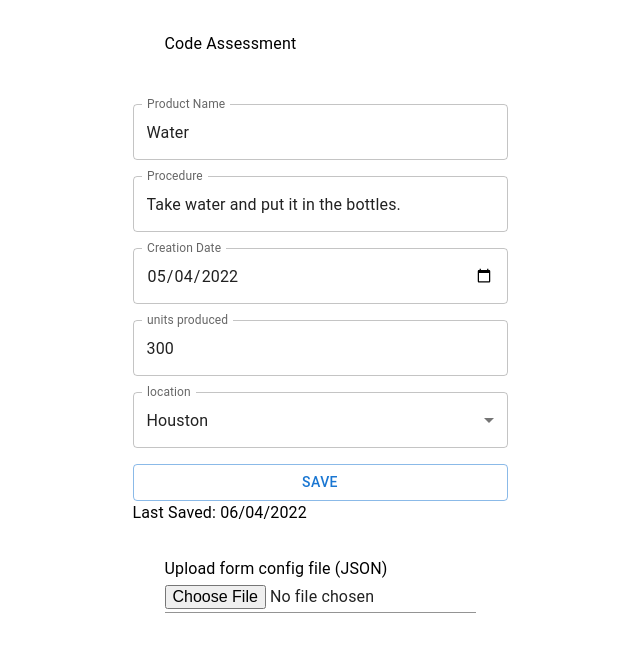
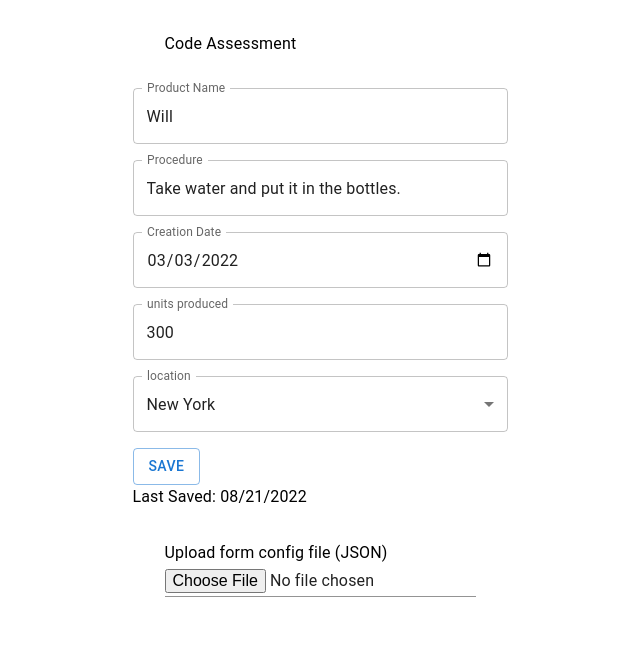
Before and after one commit to robergwillian/dynamicForms, a Next.js app: page / in a window 1280 px wide. Shown: the top 652 px of the page, without its empty margins (320-960 px from the left). Built offline with nearby package versions, Linux system fonts and the light colour scheme.

Commit message:
added react hook form

```diff
--- a/package.json
+++ b/package.json
@@ -15,7 +15,8 @@
     "date-fns": "^2.29.2",
     "next": "12.2.5",
     "react": "18.2.0",
-    "react-dom": "18.2.0"
+    "react-dom": "18.2.0",
+    "react-hook-form": "^7.34.2"
   },
   "devDependencies": {
     "eslint": "8.22.0",
--- a/src/components/form-builder/form-builder.component.js
+++ b/src/components/form-builder/form-builder.component.js
@@ -1,12 +1,12 @@
-import { useContext } from "react";
 import { Box, Button, MenuItem, Select, Typography } from "@mui/material";
-import Dropdown from "../form-elements/select/select.component";
-import TextField from "../form-elements/textfield/textfield.component";
+import Dropdown from "_components/form-elements/select/select.component";
+import TextField from "_components/form-elements/textfield/textfield.component";
 import { FIELD_TYPES, FIELD_TYPES_VARIANTS } from "./form-builder.constants";
 import PropTypes from "prop-types";
 import { styles } from "./form-builder.styles";
-import { FormContext } from "../../context/form-context";
 import { format } from "date-fns";
+import { FormProvider, useForm } from "react-hook-form";
+import { useDynamicForm } from "hooks/form.hooks";
 
 const fieldsElements = {
   [`${FIELD_TYPES.TEXT} ${FIELD_TYPES.NUMBER} ${FIELD_TYPES.DATE}`]: ({
@@ -18,52 +18,53 @@ const fieldsElements = {
   ),
 };
 
-const FormBuilder = ({ formName, fields, values }) => {
-  const { handleChange, handleSubmit } = useContext(FormContext);
-
+const FormBuilder = ({ formSchema, values }) => {
+  const { formName, fields } = formSchema;
+  const { handleSubmit } = useDynamicForm();
+  const formMethods = useForm();
   const getFieldValue = (id) => {
     const [fieldData] =
       values.data.filter((field) => field.fieldId === id) || [];
     if (fieldData) return String(fieldData.value);
   };
 
-  const renderFields = fields?.map((field) => {
+  const renderFields = fields.map((field) => {
     const fieldType = new RegExp(field.type);
     const getField = Object.keys(fieldsElements).filter((key) =>
       fieldType.test(key)
     );
+    formMethods.register(`fieldIds.${field.name}`, { value: field.id });
+
     return fieldsElements[getField]?.({
       field,
       key: field.id,
       type: field.type,
       name: field.name,
+      label: field.name,
       id: String(field.id),
-      value: getFieldValue(field.id),
-      onChange: (event) => handleChange(field.id, event),
+      defaultValue: getFieldValue(field.id),
     });
   });
 
   const lastSaveDate = format(new Date(values.dateSaved), "MM/dd/yyyy");
 
   return (
-    <>
+    <FormProvider control={formMethods.control}>
+      <form onSubmit={formMethods.handleSubmit(handleSubmit)}>
         <Typography sx={styles.formTitle}>{formName}</Typography>
         <Box sx={styles.elementsWrapper}>
-        {fields ? (
+          {fields.length > 0 ? (
             renderFields
           ) : (
             <Typography sx={styles.formTitle}>No field was found</Typography>
           )}
         </Box>
-      <Button
-        type="submit"
-        variant={FIELD_TYPES_VARIANTS.OUTLINED}
-        onClick={(event) => handleSubmit(event)}
-      >
+        <Button type="submit" variant={FIELD_TYPES_VARIANTS.OUTLINED}>
           Save
         </Button>
         <Typography>Last Saved: {lastSaveDate}</Typography>
-    </>
+      </form>
+    </FormProvider>
   );
 };
 
--- a/src/components/form-elements/select/select.component.js
+++ b/src/components/form-elements/select/select.component.js
@@ -1,19 +1,25 @@
 import { FormControl, InputLabel, MenuItem, Select } from "@mui/material";
-import { FIELD_TYPES_VARIANTS } from "../../form-builder/form-builder.constants";
+import { FIELD_TYPES_VARIANTS } from "_components/form-builder/form-builder.constants";
 import PropTypes from "prop-types";
+import { useController, useFormContext } from "react-hook-form";
 
-const Dropdown = ({ name, type, value, options, onChange }) => {
+const Dropdown = ({ name, label, type, options, defaultValue, ...props }) => {
+  const { control, register } = useFormContext();
+  const {
+    field: { ref, onChange, value },
+  } = useController({ register, control, name, defaultValue });
   return (
-    <FormControl>
-      <InputLabel id={`${name}-label`}>{name}</InputLabel>
+    <FormControl fullWidth>
+      <InputLabel id={`${name}-label`}>{label}</InputLabel>
       <Select
+        value={value}
+        onChange={onChange}
+        ref={ref}
         labelId={`${name}-label`}
-        name={name}
-        label={name}
+        label={label}
         type={type}
-        value={value ? value : ""}
         variant={FIELD_TYPES_VARIANTS.OUTLINED}
-        onChange={onChange}
+        {...props}
       >
         {options.map((option) => (
           <MenuItem key={option.name} value={option.value}>
--- a/src/components/form-elements/textfield/textfield.component.js
+++ b/src/components/form-elements/textfield/textfield.component.js
@@ -1,23 +1,33 @@
 import MuiTextField from "@mui/material/TextField";
-import { formatDate } from "../../../utils/date.util";
-import { FIELD_TYPES } from "../../form-builder/form-builder.constants";
+import { formatDate } from "_utils/date.util";
+import { FIELD_TYPES } from "_components/form-builder/form-builder.constants";
 import PropTypes from "prop-types";
+import { useController, useFormContext } from "react-hook-form";
 
-const TextField = ({ id, name, type, value, onChange }) => {
+const TextField = ({ id, label, name, type, defaultValue, ...props }) => {
   const isDateField = type === FIELD_TYPES.DATE;
-
-  if (isDateField) {
-    var date = formatDate(value);
-  }
+  const { control, register } = useFormContext();
+  const {
+    field: { ref, onChange, value },
+  } = useController({
+    register,
+    control,
+    name,
+    defaultValue: isDateField ? formatDate(defaultValue) : defaultValue,
+  });
 
   return (
     <MuiTextField
+      fullWidth
+      value={value}
+      ref={ref}
+      onChange={onChange}
       id={id}
       name={name}
-      label={name}
+      label={label}
       type={type}
-      defaultValue={isDateField ? date : value}
-      onChange={onChange}
+      {...(type === FIELD_TYPES.DATE && { InputLabelProps: { shrink: true } })}
+      {...props}
     />
   );
 };
--- a/src/context/form-context.js
+++ /dev/null
@@ -1,3 +0,0 @@
-import { createContext } from "react";
-
-export const FormContext = createContext(null)
--- /dev/null
+++ b/src/hooks/form.hooks.js
@@ -0,0 +1,19 @@
+import { format } from 'date-fns'
+import { saveFormData } from '_services/api'
+
+export const useDynamicForm = () => {
+  const handleSubmit = async (data) => {
+    const { fieldIds, ...dataSubmitted } = data
+
+    const newFormData = Object.entries(fieldIds).map(([fieldName, fieldId]) => {
+      return {
+        fieldId: fieldId,
+        value: dataSubmitted[fieldName],
+      }
+    })
+
+    saveFormData({ dateSaved: format(new Date(), 'MM/dd/yyyy'), data: newFormData }).then(() => alert('Form values saved'))
+  }
+
+  return { handleSubmit }
+}
--- a/src/pages/api/config/data.json
+++ b/src/pages/api/config/data.json
@@ -1,25 +1 @@
-{
-    "dateSaved": "6/4/2022",
-    "data": [
-        {
-            "fieldId": 101,
-            "value": "Water"
-        },
-        {
-            "fieldId": 102,
-            "value": "Take water and put it in the bottles."
-        },
-        {
-            "fieldId": 103,
-            "value": "6/4/2022"
-        },
-        {
-            "fieldId": 104,
-            "value": 300
-        },
-        {
-            "fieldId": 105,
-            "value": 2
-        }
-    ]
-}
+{"dateSaved":"08/21/2022","data":[{"fieldId":101,"value":"Will"},{"fieldId":102,"value":"Take water and put it in the bottles."},{"fieldId":103,"value":"2022-04-03"},{"fieldId":104,"value":"300"},{"fieldId":105,"value":3}]}
--- a/src/pages/index.js
+++ b/src/pages/index.js
@@ -1,41 +1,13 @@
-import { Box, FormControl } from "@mui/material";
+import { useState } from "react";
 import Head from "next/head";
-import { useState } from "react";
-import FormBuilder from "../components/form-builder/form-builder.component";
-import { getFormData, getFormElements, saveFormData } from "../services/api";
-import { FormContext } from "../context/form-context";
-import JSONLoader from "../components/json-loader/json-loader.component";
-import { styles } from "../styles/index.styles";
+import { Box } from "@mui/material";
+import FormBuilder from "_components/form-builder/form-builder.component";
+import JSONLoader from "_components/json-loader/json-loader.component";
+import { getFormData, getFormElements } from "_services/api";
+import { styles } from "_styles/index.styles";
 
 export default function Home({ formConfigJson, formDataJson }) {
   const [formConfig, setFormConfig] = useState(formConfigJson);
-  const [formData, setFormData] = useState(formDataJson);
-
-  const handleSubmit = async (event) => {
-    event.preventDefault();
-    saveFormData(formData).then(() => alert("Form values saved"));
-  };
-
-  const handleChange = (id, event) => {
-    const updatedFormData = formData?.data.map((field) => {
-      const { value, fieldId } = field;
-
-      if (id === fieldId) {
-        return {
-          fieldId: fieldId,
-          value: event.target.value,
-        };
-      }
-      return { fieldId: fieldId, value: value };
-    });
-
-    const updatedValues = {
-      dateSaved: new Date().toString(),
-      data: [...updatedFormData],
-    };
-
-    setFormData(updatedValues);
-  };
 
   return (
     <Box sx={styles.container}>
@@ -44,15 +16,7 @@ export default function Home({ formConfigJson, formDataJson }) {
       </Head>
 
       <Box sx={styles.formContainer}>
-        <FormContext.Provider value={{ handleChange, handleSubmit }}>
-          <FormControl>
-            <FormBuilder
-              formName={formConfig.formName}
-              fields={formConfig.fields}
-              values={formData}
-            />
-          </FormControl>
-        </FormContext.Provider>
+        <FormBuilder formSchema={formConfig} values={formDataJson} />
         <JSONLoader setFormConfig={setFormConfig} />
       </Box>
     </Box>
```
Also changed, not shown: jsconfig.json (added, +12 -0 lines), 2 other files (tests, documents, lock files or other folders). Lines whose indentation alone changed are shown as unchanged.
